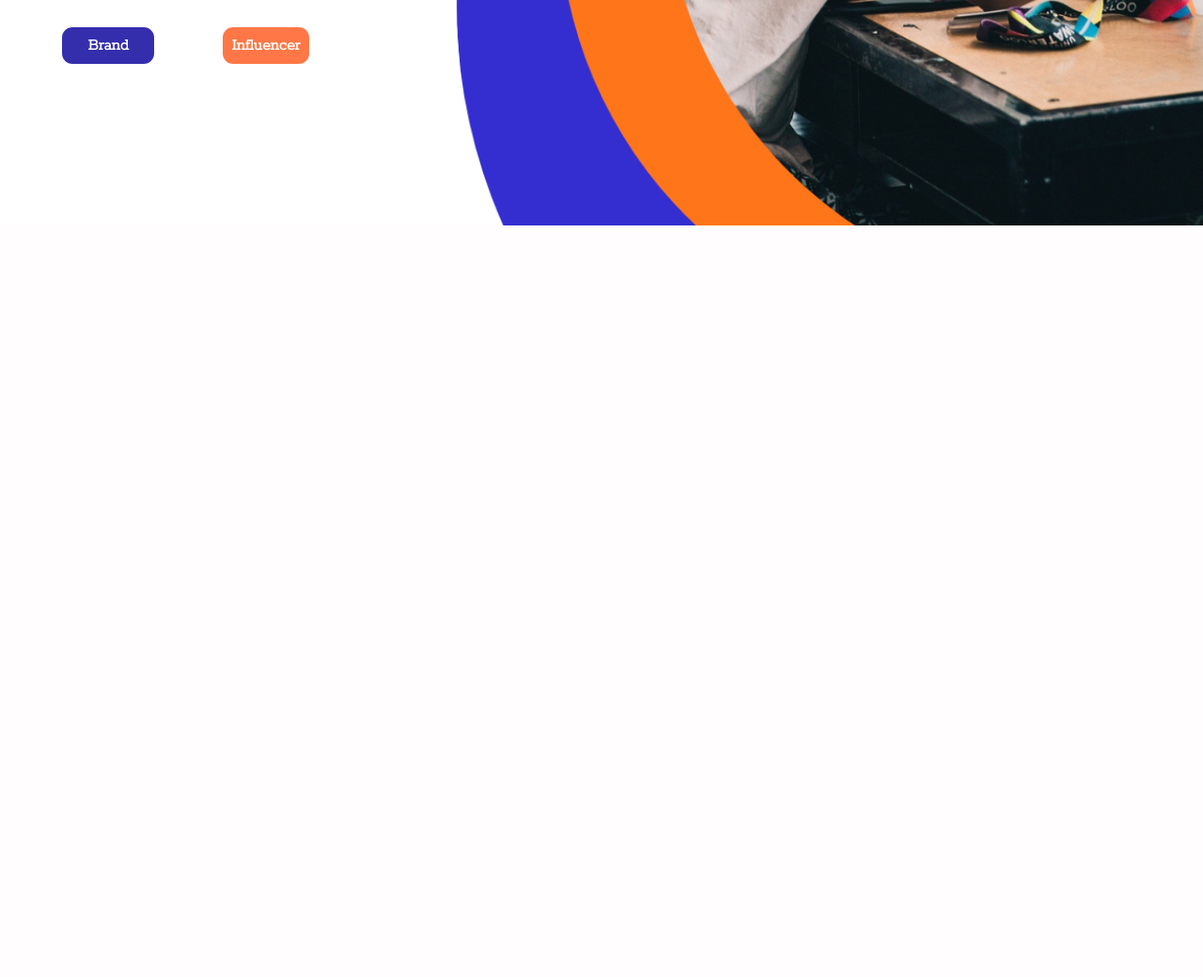
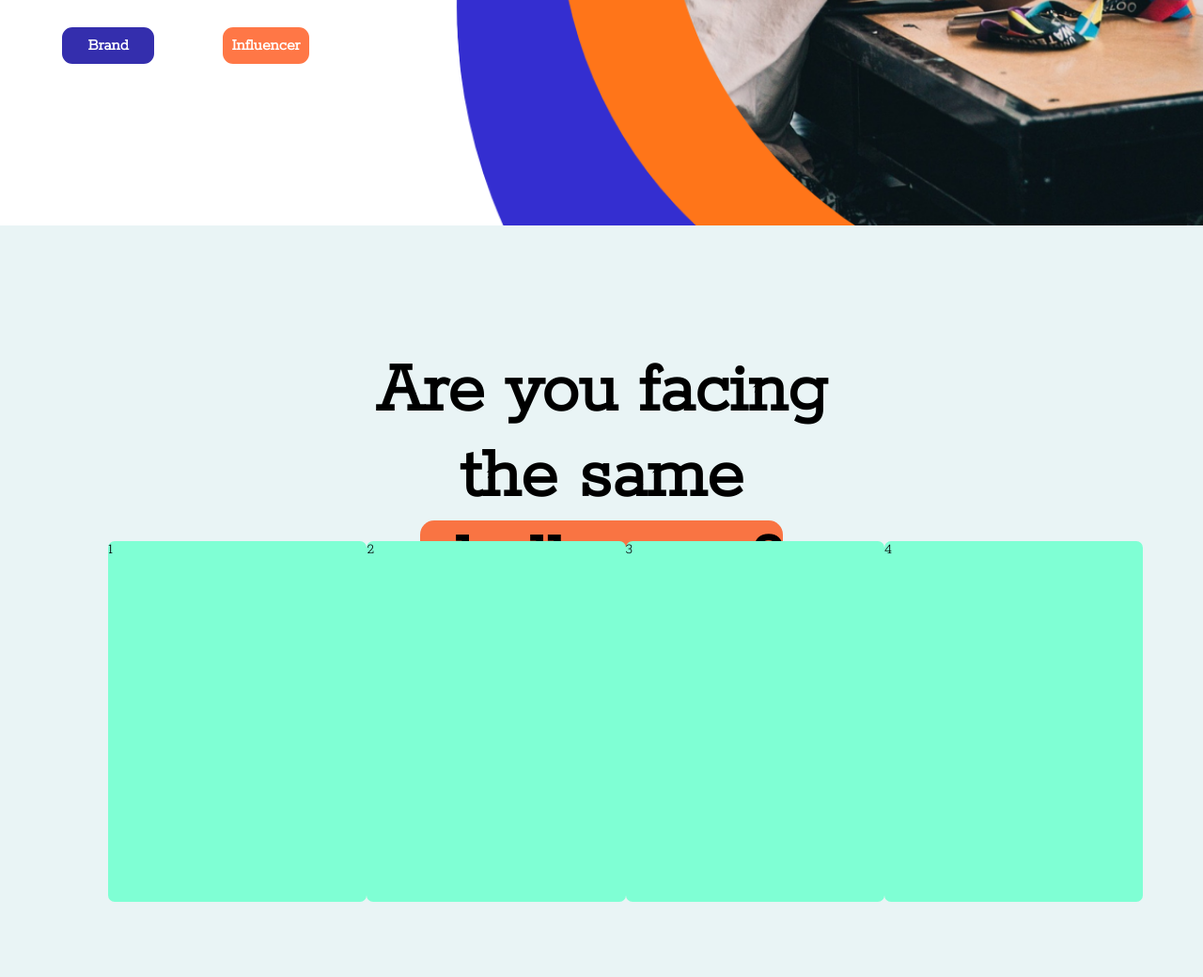
Before and after one commit to navneetthakor/dma, a PHP site: page /html/index.html in a window 1280 px wide. Shown: the part 560-1600 px from the top of the page at 94% size. Before the commit the page ends 800 px from the top, so only its background shows below. Run offline with PHP 8.4, Linux system fonts and the light colour scheme.

Commit message:
blank section 2 created

```diff
--- a/css/index.css
+++ b/css/index.css
@@ -20,27 +20,15 @@
 
 
 /* header styling  */
-header::before{
-    content: "";
-    background-color: rgba(255, 253, 253, 0.725);
-    width: 100%;
-    height: 100%;
-    backdrop-filter: blur(5px);
-    position: absolute;
-    top: 0;
-    left: 0;
-    z-index: -1;
-}
-
 header{
     height: 10vh;
     width: 100vw;
     overflow: hidden;
     display: flex;
-    position: absolute;
-    top: 0;
-    left: 0;
-    cursor: pointer;
+    position: fixed;
+    z-index: 100;
+    background-color: rgba(255, 253, 253, 0.725);
+    backdrop-filter: blur(5px);
     /* border: 2px solid red; */
 }
 
@@ -121,7 +109,7 @@ header{
     width: 100%;
     height: 100%;
     position: absolute;
-    z-index: -2;
+    z-index: -5;
 }
 
 #sec1{
@@ -206,7 +194,62 @@ header{
 /* section 1 ends  */
 
 /* section 2 starts  */
+#sec2 {
+    padding-top: 14vh;
+    height: 100vh;
+    width: 100vw;
+    background-color: rgb(233, 244, 245);
+    display: flex;
+    flex-direction: column;
+    align-items: center;
+}
 
+/* main heading of the section 2 */
+#s2d1{
+    height: 20vh;
+    width: 50vw;
+    /* border: 2px solid grey; */
+    font-size: 10vh;
+    text-align: center;
+    padding-top: 2.5vh;
+   margin-bottom: 2vh;
+    font-weight: bolder;
+}
+
+
+/* cads of section 2  */
+#s2d2{
+    height: 60vh;
+    width: 90vw;
+    /* border: 2px solid grey; */
+    display: flex;
+    padding-left: 4vw;
+
+}
+
+#s2d2 div{
+    height: 80%;
+    width: 25%;
+    /* border: 2px solid red; */
+    margin-top: 6vh;
+    margin-left: 0vw;
+    background-color: aquamarine;
+    border-radius: 7px;
+    /* position: absolute; */
+}
+
+#s2d2 div:hover{
+   background-color: whitesmoke;
+   box-shadow: -7px 7px 50px rgb(161, 112, 94),-7px 7px 20px #817ebc, 7px -7px 20px rgb(161, 112, 94), 7px -7px 50px #817ebc;
+   position: relative;
+   z-index: 5;
+}
+
+nk{
+    background-color: var(--1stcolor);
+    border-radius: 15px;
+    /* text-shadow:5px 5px 4px orangered, 10px 2px 4px #342EAD; */
+}
 
 
 /* utility classes  */
--- a/html/index.html
+++ b/html/index.html
@@ -1,5 +1,6 @@
 <!DOCTYPE html>
 <html lang="en">
+
 <head>
     <meta charset="UTF-8">
     <meta http-equiv="X-UA-Compatible" content="IE=edge">
@@ -10,6 +11,7 @@
     <link href="https://fonts.googleapis.com/css2?family=Rokkitt:wght@300&display=swap" rel="stylesheet">
     <title>Document</title>
 </head>
+
 <body>
     <header>
         <div id="logo">
@@ -35,15 +37,28 @@
             </div>
             <div id="s1d2" class="s1margleft s1margtop">
                 <p>
-                    CI Moguls is a leading Digital marketing agency in India which boosts and uplift your product/service through various Digital marketing tools. We are <b>The Next Gen of Marketing</b>.
+                    CI Moguls is a leading Digital marketing agency in India which boosts and uplift your
+                    product/service through various Digital marketing tools. We are <b>The Next Gen of Marketing</b>.
                 </p>
             </div>
             <div id="s1d3" class="s1margleft s1margtop">
-                <input type="button" class="s1btns" id="brand-btn" value="Brand" >
+                <input type="button" class="s1btns" id="brand-btn" value="Brand">
                 <input type="button" class="s1btns" id="inf-btn" value="Influencer">
             </div>
+        </section>
 
-    </section>
+        <section id="sec2">
+                <div id="s2d1">
+                    <p>Are you facing <br> the same <nk>challenges?</nk></p>
+                </div>
+                <div id="s2d2">
+                    <div id="d2d1">1</div>
+                    <div id="d2d2">2</div>
+                    <div id="d2d3">3</div>
+                    <div id="d2d4">4</div>
+                </div>
+        </section>
     </main>
 </body>
+
 </html>
```
